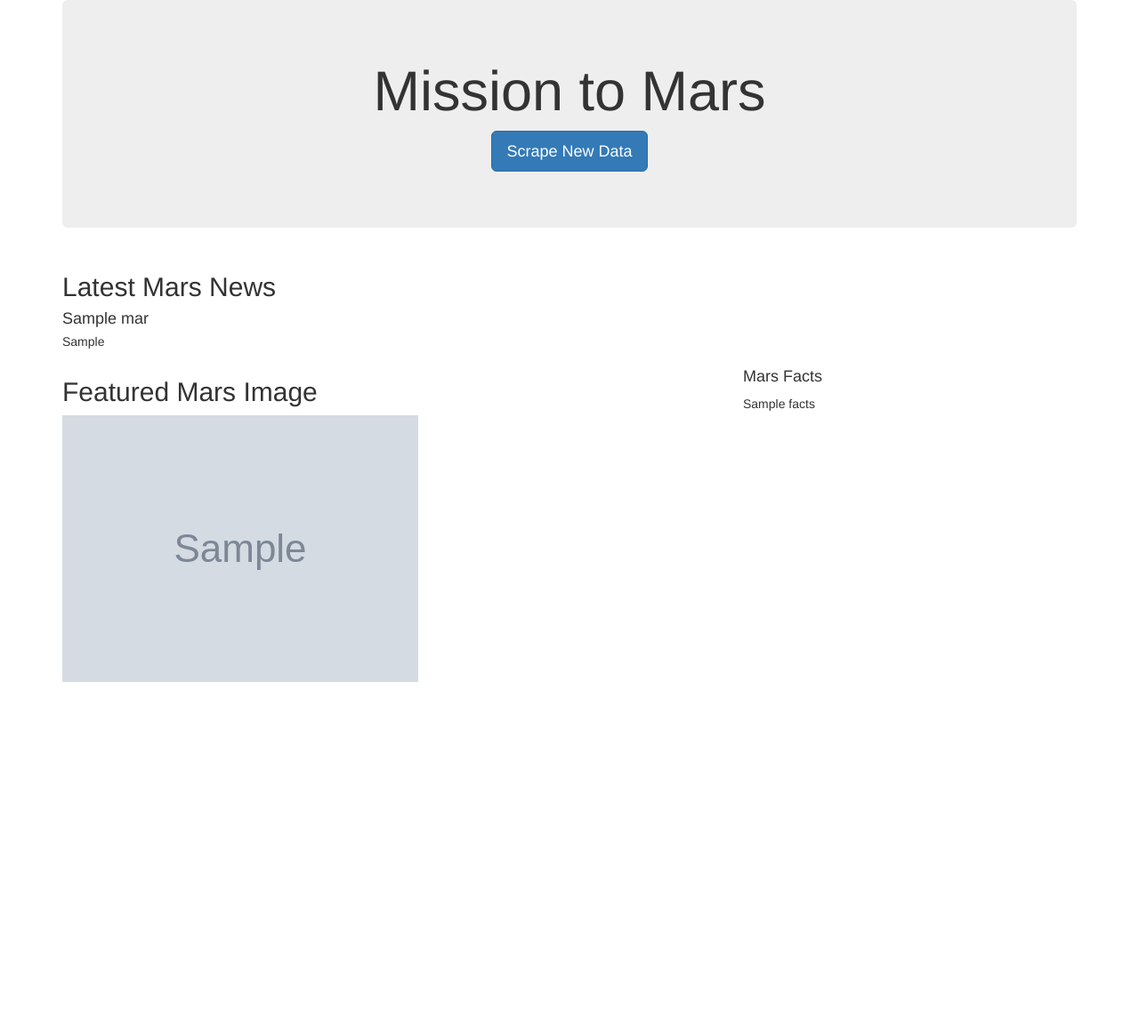
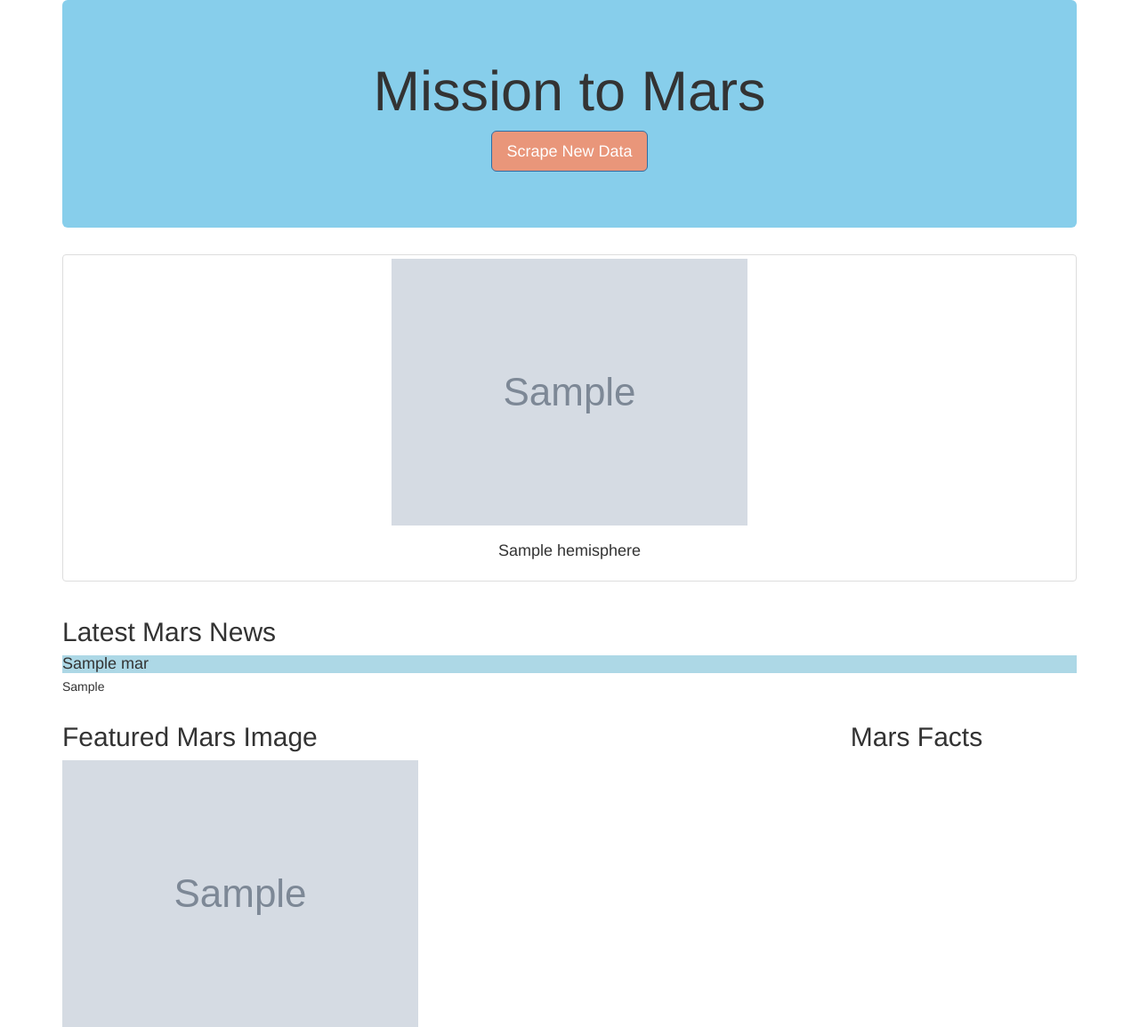
Before and after one commit to hannahc1/Mission-to-Mars, a Flask app: page / in a window 1280 px wide. Shown: the whole page at 89% size. Before the commit the page ends 767 px from the top, so only its background shows below. Run offline with Flask 2, Linux system fonts and the light colour scheme; grey boxes marked "Sample" are stand-in pictures; a database or web service that is not in the repository returns one stand-in record (values such as "Sample title"); some libraries are stand-ins or nearby versions.

Commit message:
Ready for challenge submission, Mars' Hemispheres Images Added

```diff
--- a/apps/templates/index.html
+++ b/apps/templates/index.html
@@ -8,24 +8,41 @@
     <link
       rel="stylesheet"
       href="https://maxcdn.bootstrapcdn.com/bootstrap/3.3.7/css/bootstrap.min.css"
-    />
+
+    >
+
   </head>
   <body>
     <div class="container">
       <!-- Add Jumbotron to Header -->
-      <div class="jumbotron text-center">
+      <div class="jumbotron text-center" style="background:skyblue">
         <h1>Mission to Mars</h1>
         <!-- Add a button to activate scraping script -->
-        <p><a class="btn btn-primary btn-lg" href="/scrape" role="button">Scrape New Data</a></p>
+        <p><a class="btn btn-primary btn-lg" href="/scrape" role="button" style="background:darksalmon">Scrape New Data</a></p>
       </div>
+<!-- Add section for Mars hemispheres -->
+      <div class="row" id="mars-hemi-images">
+        {% for hemisphere in mars.hemi_images %}
+        <div class="col-md-12 text-center">
+         <div class="thumbnail" >
+          <img
+            src="{{hemisphere.img_url | default('static/images/error.png', true) }}"
+            class="img-responsive"
+            alt="Responsive image"
 
+          >
+          <div class="caption"><h4> {{ hemisphere.title }}</h4></div>
+        </div>
+        </div>
+      </div>
+      {% endfor %}
       <!-- Add section for Mars News -->
       <div class="row" id="mars-news">
         <div class="col-md-12">
           <div class="media">
             <div class="media-body">
               <h2>Latest Mars News</h2>
-              <h4 class="media-heading">{{ mars.news_title }}</h4>
+              <h4 class="media-heading" style="background-color:lightblue">{{ mars.news_title }}</h4>
               <p>{{ mars.news_paragraph }}</p>
             </div>
           </div>
@@ -45,11 +62,11 @@
           />
         </div>
 
-        <div class="col-md-4">
+        <div class="col-md-4 text-center" >
           <!-- Mars Facts -->
           <div class="row" id="mars-facts">
-             <h4>Mars Facts</h4>
-              {{ mars.facts | safe }}
+             <h2> Mars Facts </h2>
+              <table class="table table-striped" {{ mars.facts | safe }}></table>
           </div>
         </div>
       </div>
```
Also changed, not shown: apps/scraping.py (+32 -1 lines), 1 other file.
